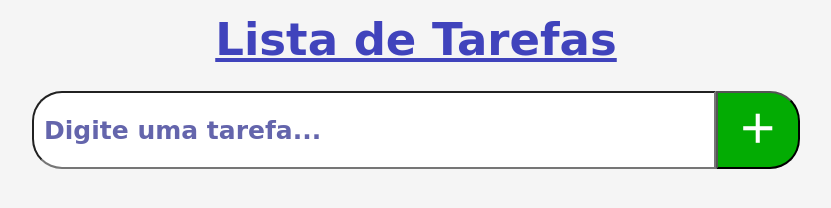
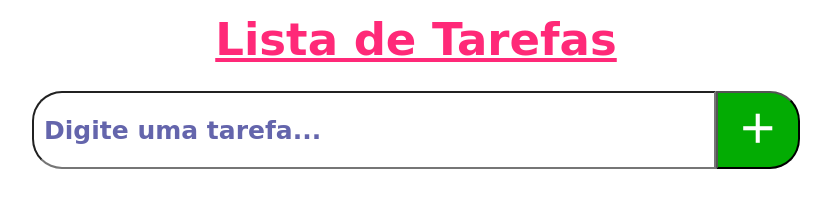
Before and after one commit to Bella-Farias/To-Do-List, a plain HTML site: page index.html in a window 1280 px wide. Shown: the whole page, without its empty margins (224-1055 px from the left). Drawn offline with Linux system fonts and the light colour scheme; a web font is replaced by a local one.

Commit message:
Update style.css

```diff
--- a/style.css
+++ b/style.css
@@ -6,7 +6,7 @@
 }
 
 body{
-    background: whitesmoke;
+    background: #180f4al;
 
     font-family: "Playwrite NG Modern", cursive;
     font-optical-sizing: auto;
@@ -20,7 +20,7 @@ h1{
     margin-top: 1%;
 
     font-size: 45px;
-    color:#4043bc;
+    color: #ff2978;
     text-decoration: underline;
 }
 
@@ -89,6 +89,7 @@ main{
     margin-bottom: 2.5%;
 
     background-color:#180f4a;
+    box-shadow: 0 0 12px white;
     border-radius: 30px;
 }
 .item.clicado{
```
